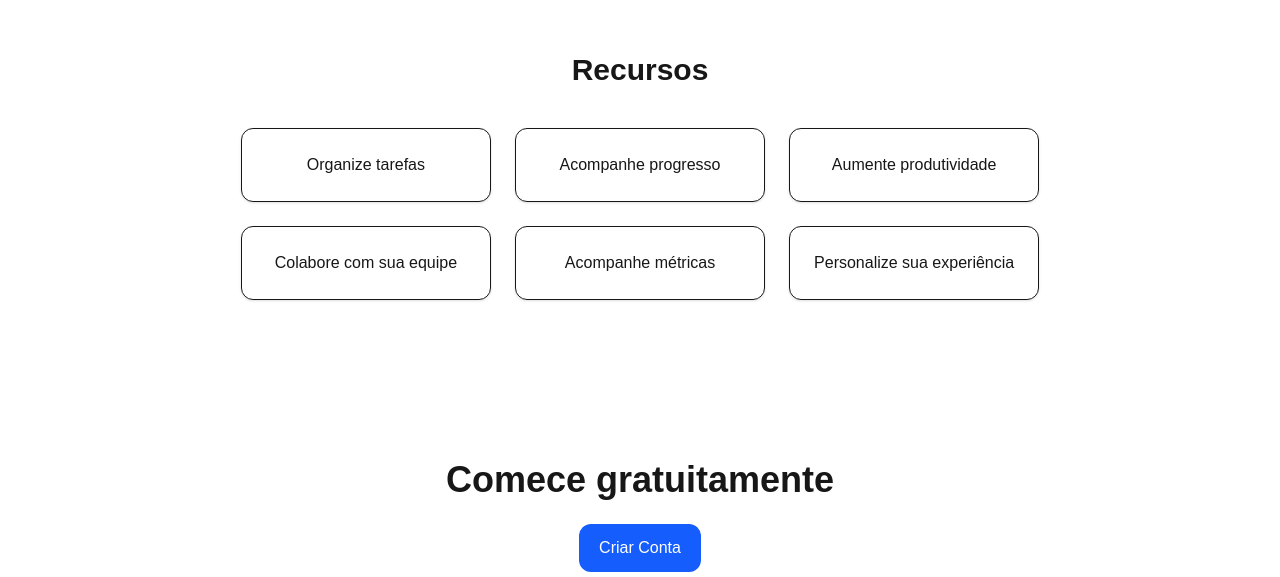
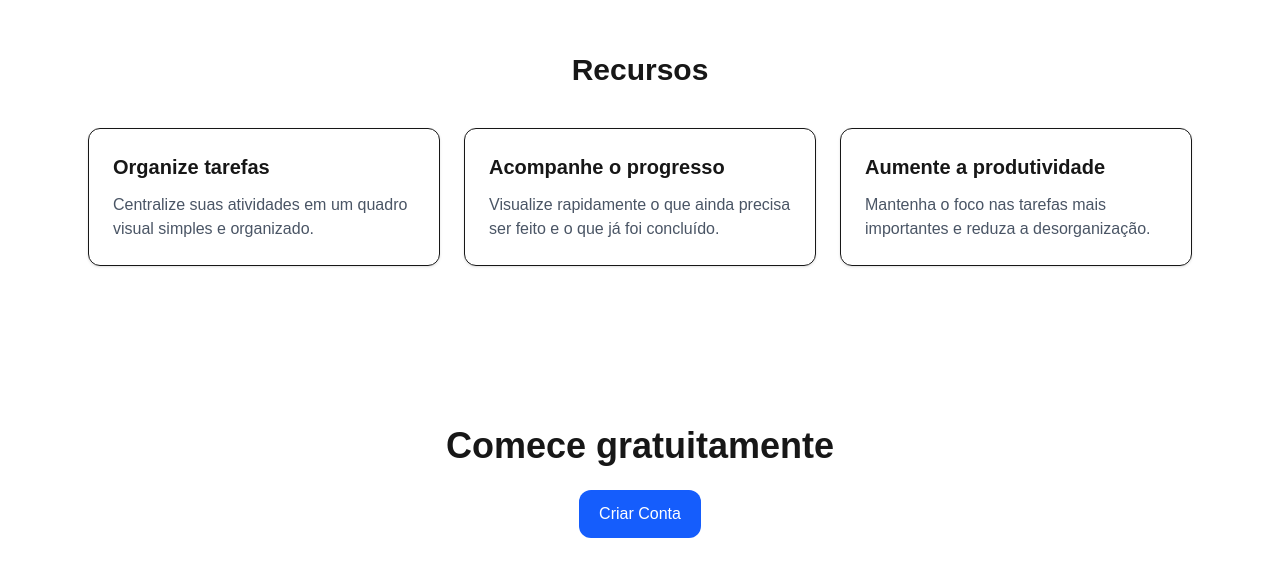
Before and after one commit to jorge-pires/projeto-kanban, a Next.js app: page / in a window 1280 px wide. Shown: the part 737-1314 px from the top of the page. Built offline with nearby package versions, Linux system fonts and the light colour scheme.

Commit message:
refactor: structure feature cards with object data

```diff
--- a/components/landing/features.tsx
+++ b/components/landing/features.tsx
@@ -1,27 +1,48 @@
+const features = [
+  {
+    id: 1,
+    title: "Organize tarefas",
+    description:
+      "Centralize suas atividades em um quadro visual simples e organizado.",
+  },
+  {
+    id: 2,
+    title: "Acompanhe o progresso",
+    description:
+      "Visualize rapidamente o que ainda precisa ser feito e o que já foi concluído.",
+  },
+  {
+    id: 3,
+    title: "Aumente a produtividade",
+    description:
+      "Mantenha o foco nas tarefas mais importantes e reduza a desorganização.",
+  },
+]
+
 export function Features() {
-  const features = [
-    "Organize tarefas",
-    "Acompanhe progresso",
-    "Aumente produtividade",
-    "Colabore com sua equipe",
-    "Acompanhe métricas",
-    "Personalize sua experiência",
-  ]
-
   return (
-    <section className="mx-auto text-center max-w-6xl px-6 py-20">
-      <h2 className="mb-10 text-3xl font-bold">
+    <section
+      id="features"
+      className="mx-auto max-w-6xl px-6 py-20"
+    >
+      <h2 className="mb-10 text-center text-3xl font-bold">
         Recursos
       </h2>
 
       <div className="grid gap-6 md:grid-cols-3">
-        {features.map((feature, index) => (
-          <div
-            key={index}
+        {features.map((feature) => (
+          <article
+            key={feature.id}
             className="rounded-xl border p-6 shadow-sm"
           >
-            <p>{feature}</p>
-          </div>
+            <h3 className="text-xl font-semibold">
+              {feature.title}
+            </h3>
+
+            <p className="mt-3 text-gray-600">
+              {feature.description}
+            </p>
+          </article>
         ))}
       </div>
     </section>
```
